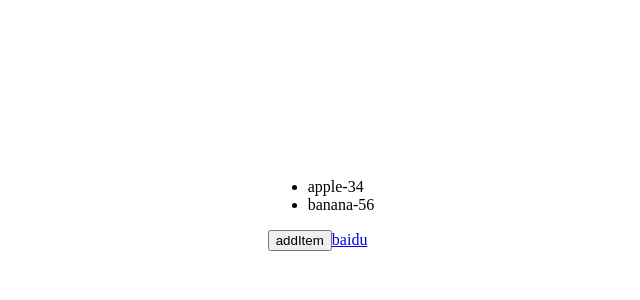
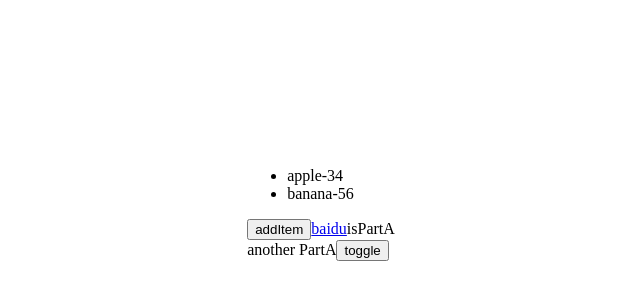
Before and after one commit to yeshrb/vue-test, a Vue app: page / in a window 1280 px wide. Shown: the part 202-502 px from the top of the page, without its empty margins (319-959 px from the left). Built offline with nearby package versions, Linux system fonts and the light colour scheme.

Commit message:
v-if v-show 使用

```diff
--- a/src/App.vue
+++ b/src/App.vue
@@ -5,6 +5,12 @@
     </ul>
     <button @click="addItem">addItem</button>
     <a :href="url" :title="title">baidu</a>
+    <a v-if="isPartA">isPartA</a>
+    <a v-else>isPartB</a>
+    </br>
+     <a v-show="isPartA">another PartA</a>
+
+    <button @click="toggle">toggle</button>
   </div>
 </template>
 
@@ -18,6 +24,7 @@ export default {
       hello : '<span> hello</span>',
       url : 'http://www.bing.com',
       title :'必应',
+      isPartA : true,
       list : [
         {
          name:'apple',
@@ -44,11 +51,9 @@ export default {
         name:'pinapple',
         price:60
       })
-      // this.list.push({
-      //   name:'pinapple',
-      //   price:60
-      // })
-
+    },
+    toggle() {
+      this.isPartA = !this.isPartA
     }
   }
 }
```
